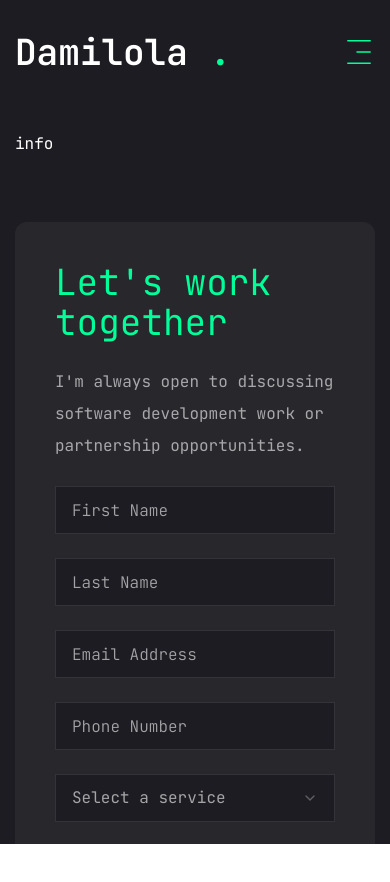
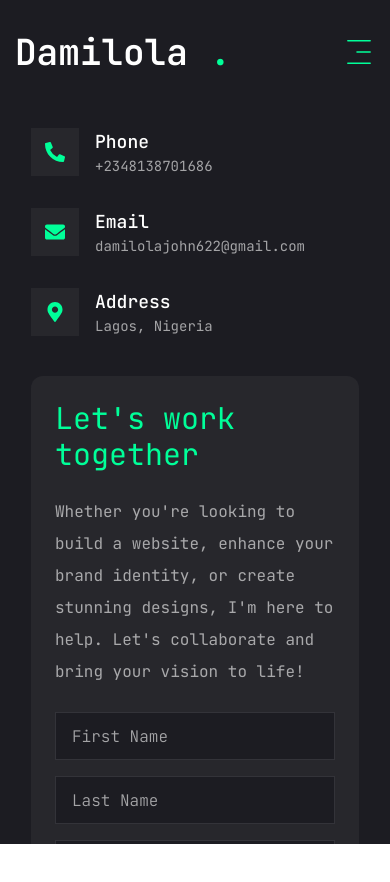
Before and after one commit to damilolajohn6/my-portfolio, a Next.js app: page /contact in a window 390 px wide. Shown: the top 882 px of the page. Built offline with nearby package versions, Linux system fonts and the light colour scheme.

Commit message:
contact page responsive

```diff
--- a/src/app/contact/page.jsx
+++ b/src/app/contact/page.jsx
@@ -1,5 +1,6 @@
 'use client'
 
+import { Button } from '@/components/ui/button'
 import { Input } from '@/components/ui/input'
 import {
   Select,
@@ -10,6 +11,7 @@ import {
   SelectTrigger,
   SelectValue,
 } from '@/components/ui/select'
+
 import { Textarea } from '@/components/ui/textarea'
 import { easeIn, motion } from 'framer-motion'
 import { FaEnvelope, FaMapMarkerAlt, FaPhoneAlt } from 'react-icons/fa'
@@ -38,50 +40,73 @@ const ContactPage = () => {
       initial={{ opacity: 0 }}
       animate={{
         opacity: 1,
-        transition: { delay: 2.4, duration: 0.4, ease: easeIn },
+        transition: { delay: 0.4, duration: 0.4, ease: easeIn },
       }}
       exit={{ opacity: 0 }}
-      className="py-6"
+      className="py-6 px-4 md:px-8 lg:px-16"
     >
       <div className="container mx-auto">
-        <div className="flex flex-col xl:flex-row gap-[30px]">
-          <div className="xl:h-[54%] order-2 xl:order-none">
-            <form className="flex flex-col gap-6 p-10 bg-[#27272c] rounded-xl ">
-              <h3 className="text-4xl text-accent "> Let's work together</h3>
+        <div className="flex flex-col xl:flex-row gap-10 xl:gap-16">
+          {/* Contact Form */}
+          <div className="xl:w-2/3 w-full order-2 xl:order-none">
+            <form className="flex flex-col gap-6 p-6 md:p-10 bg-[#27272c] rounded-xl">
+              <h3 className="text-3xl md:text-4xl text-accent">
+                Let's work together
+              </h3>
               <p className="text-white/60">
-                I'm always open to discussing software development work or
-                partnership opportunities.
+                Whether you're looking to build a website, enhance your brand
+                identity, or create stunning designs, I'm here to help. Let's
+                collaborate and bring your vision to life!
               </p>
-              <div className="grid grid-cols-1 md:grid-cols-2 gap-6">
-                <Input type="firstname" placeholder="First Name" />
-                <Input type="lastname" placeholder="Last Name" />
+              <div className="grid grid-cols-1 md:grid-cols-2 gap-4 md:gap-6">
+                <Input type="text" placeholder="First Name" />
+                <Input type="text" placeholder="Last Name" />
                 <Input type="email" placeholder="Email Address" />
-                <Input type="phonenumber" placeholder="Phone Number" />
+                <Input type="tel" placeholder="Phone Number" />
               </div>
-              <div classname="">
+              <div>
                 <Select>
-                  <SelectTrigger className="w-full ">
+                  <SelectTrigger className="w-full">
                     <SelectValue placeholder="Select a service" />
                   </SelectTrigger>
                   <SelectContent>
                     <SelectGroup>
-                      <SelectLabel>Select a service</SelectLabel>
-                      <SelectItem value="est">Web Development</SelectItem>
-                      <SelectItem value="cst">UI/UX Design</SelectItem>
-                      <SelectItem value="pst">Logo Design</SelectItem>
-                      <SelectItem value="mst">Graphics Design</SelectItem>
+                      <SelectLabel>Services</SelectLabel>
+                      <SelectItem value="web">Web Development</SelectItem>
+                      <SelectItem value="uiux">UI/UX Design</SelectItem>
+                      <SelectItem value="logo">Logo Design</SelectItem>
+                      <SelectItem value="graphics">Graphics Design</SelectItem>
                     </SelectGroup>
                   </SelectContent>
                 </Select>
               </div>
               <Textarea
-                clasName="h-[200px]"
+                className="h-[150px] md:h-[200px]"
                 placeholder="Type your message here"
               />
+              <Button size="md" className="max-w-40">
+                Send Message
+              </Button>
             </form>
           </div>
-          <div className="flex-1 flex items-center xl:justify-end xl:order-none order-1 mb-8 xl:mb-0 ">
-            info
+
+          {/* Contact Info Section */}
+          <div className="flex-1 flex flex-col gap-8 order-1 xl:order-none">
+            {info.map((item, index) => (
+              <div key={index} className="flex items-center gap-4">
+                <div className="w-12 h-12 md:w-16 md:h-16 bg-[#27272c] rounded-md flex items-center justify-center">
+                  <span className="text-accent text-xl md:text-2xl">
+                    {item.icon}
+                  </span>
+                </div>
+                <div>
+                  <p className="text-lg font-medium">{item.title}</p>
+                  <h3 className="text-white/60 text-sm md:text-base">
+                    {item.value}
+                  </h3>
+                </div>
+              </div>
+            ))}
           </div>
         </div>
       </div>
```
